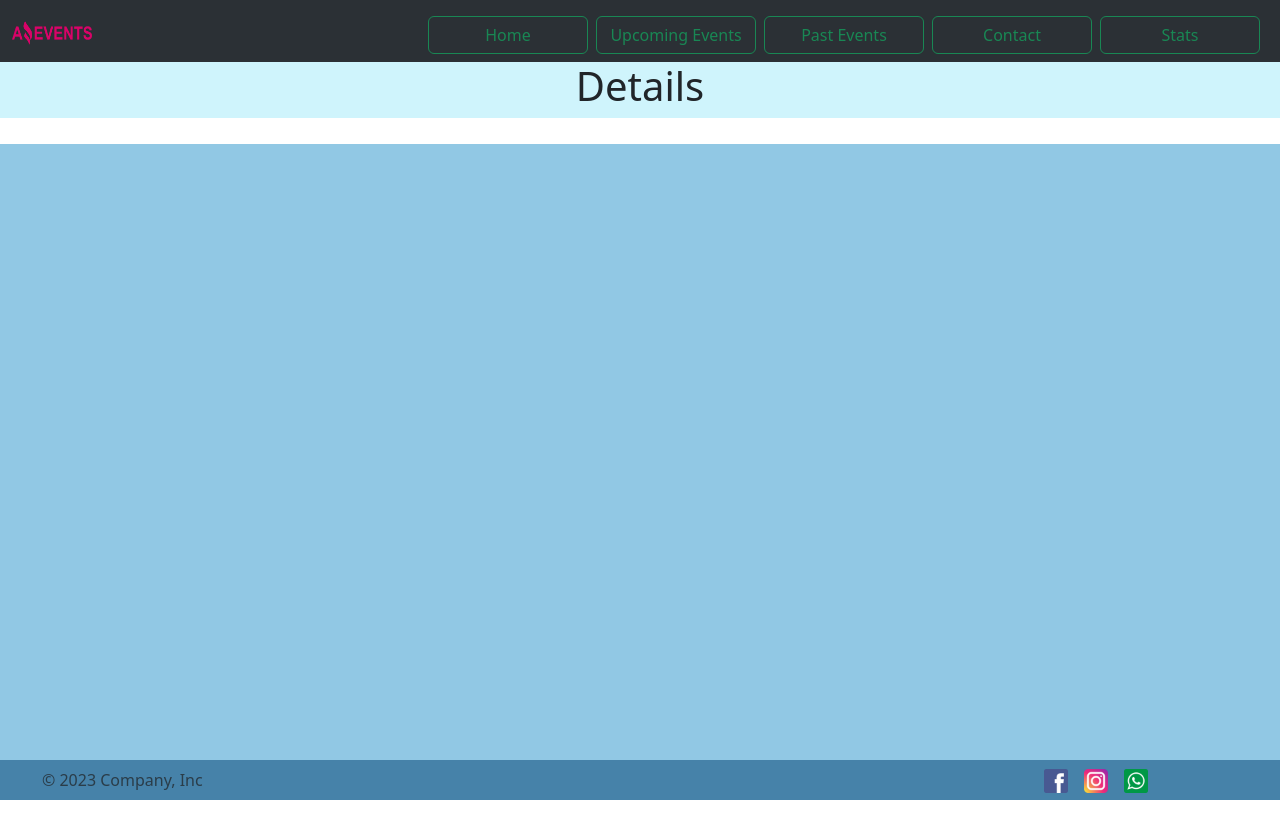
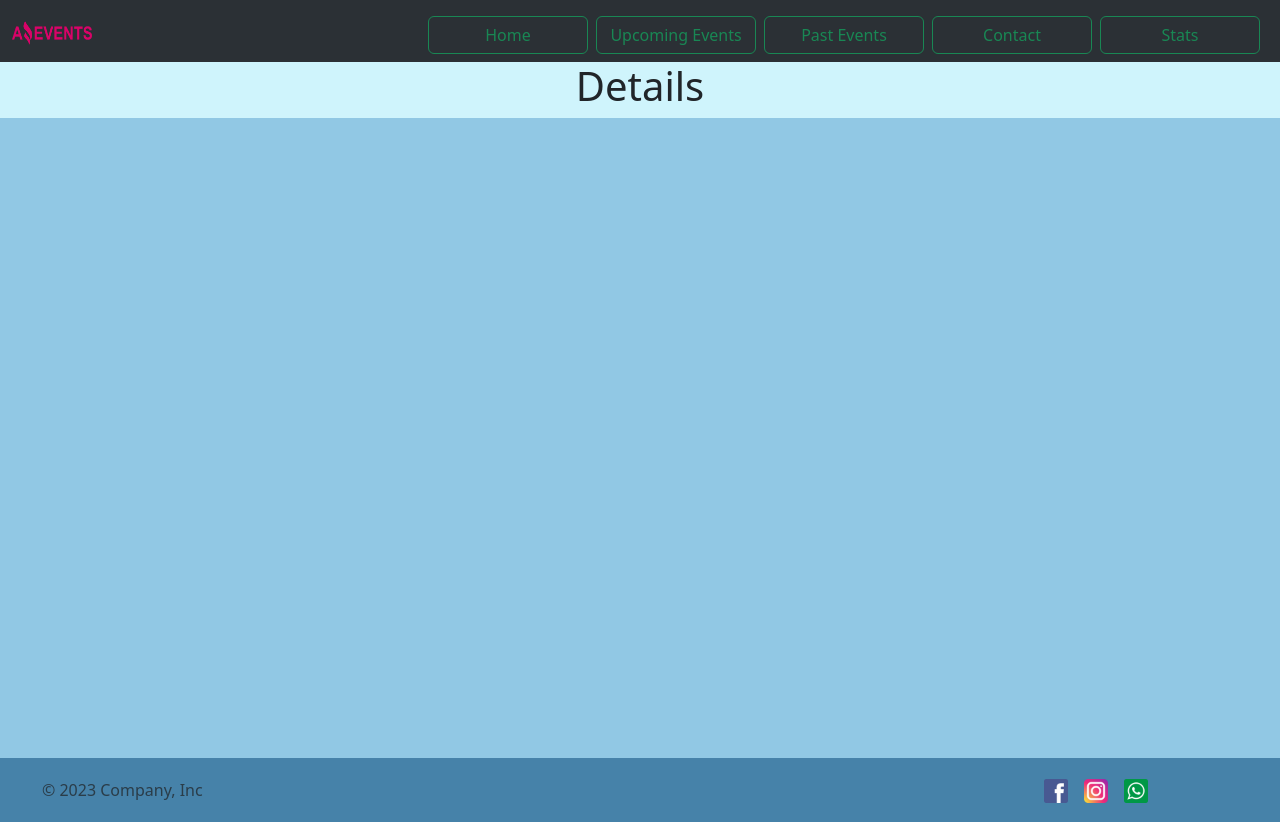
Before and after one commit to SpectermanLuis/mindhub-tp-final-fetch-stats, a plain HTML site: page assets/pages/details.html in a window 1280 px wide. Before the commit the page ends 800 px from the top, so only its background shows below. Drawn offline with nearby package versions, Linux system fonts and the light colour scheme; no server answers.

Commit message:
ultima revision - agregado comentarios varios

```diff
--- a/assets/js/index.js
+++ b/assets/js/index.js
@@ -10,7 +10,11 @@ let urlApi = "https://mindhub-xj03.onrender.com/api/amazing";
 let datosObtenidos = {}
 let arregloEventosBase = []
 
+traerDatos(urlApi)
+
 function traerDatos(url) {
+  // Obtener datos desde la api (url)
+  // Procesar segun que pagina este activada
   fetch(url)
     .then(response => response.json())
     .then(datosApi => {
@@ -34,7 +38,7 @@ function traerDatos(url) {
     .catch(error => console.log(error))
 }
 
-traerDatos(urlApi)
+
 
 
 function generaCamposCalculados(datos) {
@@ -50,7 +54,6 @@ function generaCamposCalculados(datos) {
       // calculo evento past
       evento.ganancia = evento.price * evento.assistance
       evento.porcAsistencia = parseFloat(((evento.assistance * 100) / evento.capacity).toFixed(2));
-
     }
 
   })
@@ -83,7 +86,6 @@ function generaCamposCalculados(datos) {
 
 
 
-
   // *******************************************
   // *  calculos para la segunda tabla UPCOMING*
   // *******************************************
@@ -111,10 +113,7 @@ function generaCamposCalculados(datos) {
     let promPorcAsistenciaEvento = (acumPorcAsistenciaEvento / datosEvento.length).toFixed(2)
     resumenEventosUp.push({ category: categoria, revenues: acumGananciaEvento, porcAsistencia: promPorcAsistenciaEvento })
 
-    console.log(resumenEventosUp)
-
     llenarTabla2Y3(resumenEventosUp, tabla2StatsContenedor)
-
   })
 
 
@@ -151,6 +150,7 @@ function generaCamposCalculados(datos) {
 }
 
 
+
 function llenarTabla1EventStatics(highpercent, lowpercent, highcapacity, ubicacion) {
 
   let tabla = ""
@@ -162,6 +162,7 @@ function llenarTabla1EventStatics(highpercent, lowpercent, highcapacity, ubicaci
   ubicacion.innerHTML = tabla
 }
 
+
 function llenarTabla2Y3(resumen, ubicacion) {
 
   let tabla = ""
@@ -169,7 +170,6 @@ function llenarTabla2Y3(resumen, ubicacion) {
   resumen.forEach(evento => {
     tabla = tabla + `<tr>`
     tabla = tabla + `<td>${evento.category} </td>`
-    // tabla = tabla + `<td><div class="row celda-tabla"><div>U$S</div> <div>${evento.revenues.toLocaleString('es-AR')}</div></div> </td>`
     tabla = tabla + `<td><div class="row">
     <div class="col-3 col-md-3">
       <div>U$S</div>
@@ -189,26 +189,6 @@ function llenarTabla2Y3(resumen, ubicacion) {
   ubicacion.innerHTML = tabla
 }
 
-/* async function traerDatos() {
-  try {
-    const response = await fetch(urlApi);
-    const datos = await response.json();
-    return datos;
-  } catch (error) {
-    console.log(error);
-  }
-}
-
-async function obtenerYMostrarDatos() {
- datosObtenidos = await traerDatos();
- crearMostrarCheckboxes(datosObtenidos.events, chekboxesContenedor)
- arregloEventosBase = crearArregloEventosBase(datosObtenidos)
- crearMostrarTarjetas(arregloEventosBase, tarjetasContenedor)
-}
-
-obtenerYMostrarDatos()
-
- */
 
 
 function crearMostrarCheckboxes(arregloEventos, ubicacion) {
@@ -312,6 +292,7 @@ function crearMostrarTarjetas(arregloEventos, ubicacion) {
 // poner filtros
 // volver a crearMostrarTarjetas con arreglo filtrado
 
+
 const inputTexto = document.querySelector("#texto")
 if (inputTexto) {
   inputTexto.addEventListener("input", () => { filtroCruzado() })
@@ -322,23 +303,19 @@ if (divChecks) {
   divChecks.addEventListener("change", filtroCruzado)
 }
 
+
+
 const botonMail = document.getElementById("form-mail")
 if (botonMail) {
- botonMail.addEventListener("submit", () => {
-/*    Swal.fire(
-    'Congratulations!!!',
-    'Mail Send',
-    'success'
-  )
- */
-   Swal.fire({
-    title: "Mail Send",
-    confirmButtonText: "Ok",
-    timer:3000,
-}) ;
+  botonMail.addEventListener("submit", () => {
 
-})
+    Swal.fire({
+      title: "Mail Send",
+      confirmButtonText: "Ok",
+      timer: 25000,
+    });
 
+  })
 }
 
 function filtroCruzado() {
@@ -459,3 +436,24 @@ function crearDetailsEvento(evento, ubicacion) {
 `
   ubicacion.innerHTML = detalleEvento
 }
+
+/* async function traerDatos() {
+  try {
+    const response = await fetch(urlApi);
+    const datos = await response.json();
+    return datos;
+  } catch (error) {
+    console.log(error);
+  }
+}
+
+async function obtenerYMostrarDatos() {
+ datosObtenidos = await traerDatos();
+ crearMostrarCheckboxes(datosObtenidos.events, chekboxesContenedor)
+ arregloEventosBase = crearArregloEventosBase(datosObtenidos)
+ crearMostrarTarjetas(arregloEventosBase, tarjetasContenedor)
+}
+
+obtenerYMostrarDatos()
+
+ */
--- a/assets/style/styles.css
+++ b/assets/style/styles.css
@@ -19,17 +19,17 @@ nav {
 }
 
 .header_detail{
-  min-height:18vh
+  min-height:12vh
 }
 
 .footer_detail{
   background-color: #4682a9;
-  min-height:5vh
+  min-height:8vh
 }
 
 .main_detail{
   background-color: #91c8e4;
-  min-height:77vh
+  min-height:80vh
 
 }
 
```
